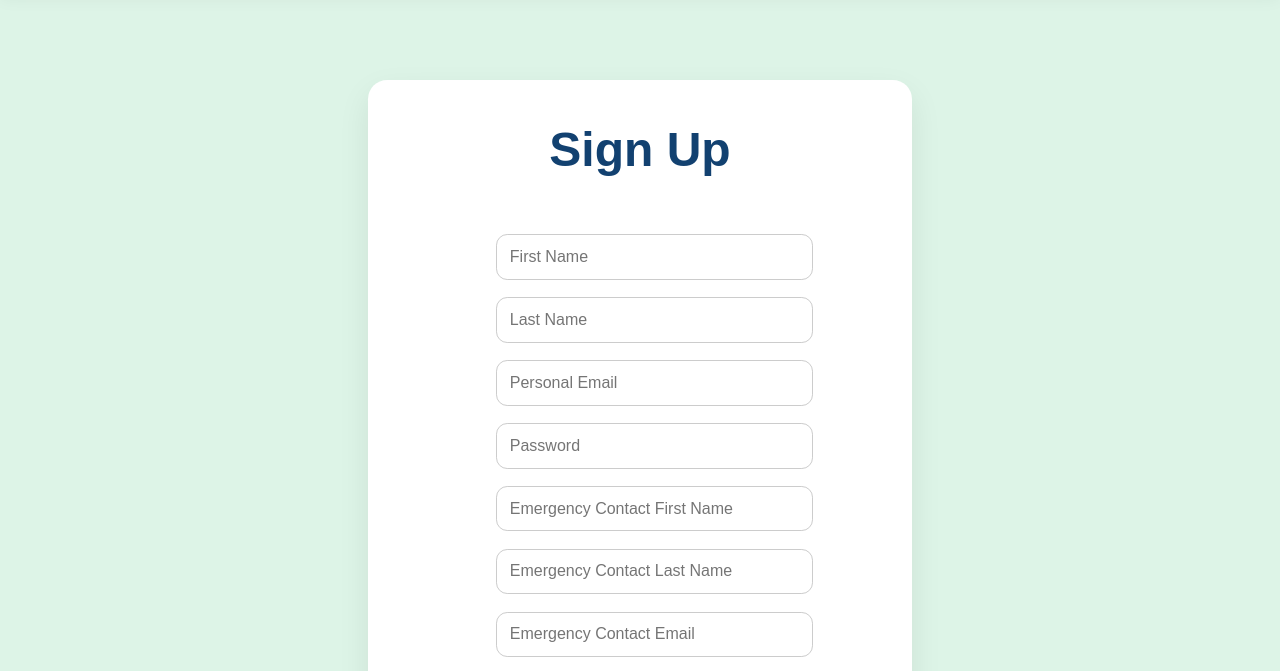
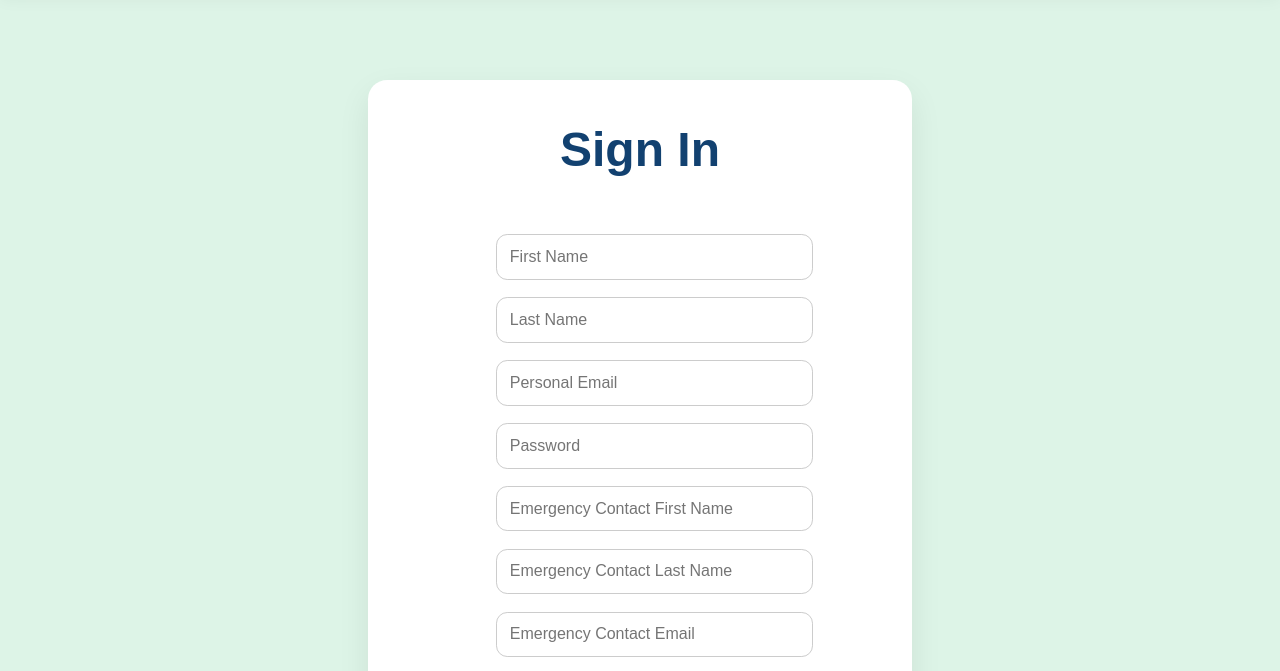
Before and after one commit to add1s0/Teto, a website: page public/signin.html in a window 1280 px wide. Shown: the part 75-746 px from the top of the page. Drawn offline with Linux system fonts and the light colour scheme.

Commit message:
promeni v sign in

```diff
--- a/public/signin.html
+++ b/public/signin.html
@@ -3,7 +3,7 @@
 <head>
     <meta charset="UTF-8">
     <meta name="viewport" content="width=device-width, initial-scale=1.0">
-    <title>MedGuide - Sign Up</title>
+    <title>MedGuide - Sign In</title>
 
     <link rel="stylesheet" href="signin.css">
 </head>
@@ -31,7 +31,7 @@
 
         <div class="card">
 
-            <h2>Sign Up</h2>
+            <h2>Sign In</h2>
 
             <form id="signupForm">
 
```
